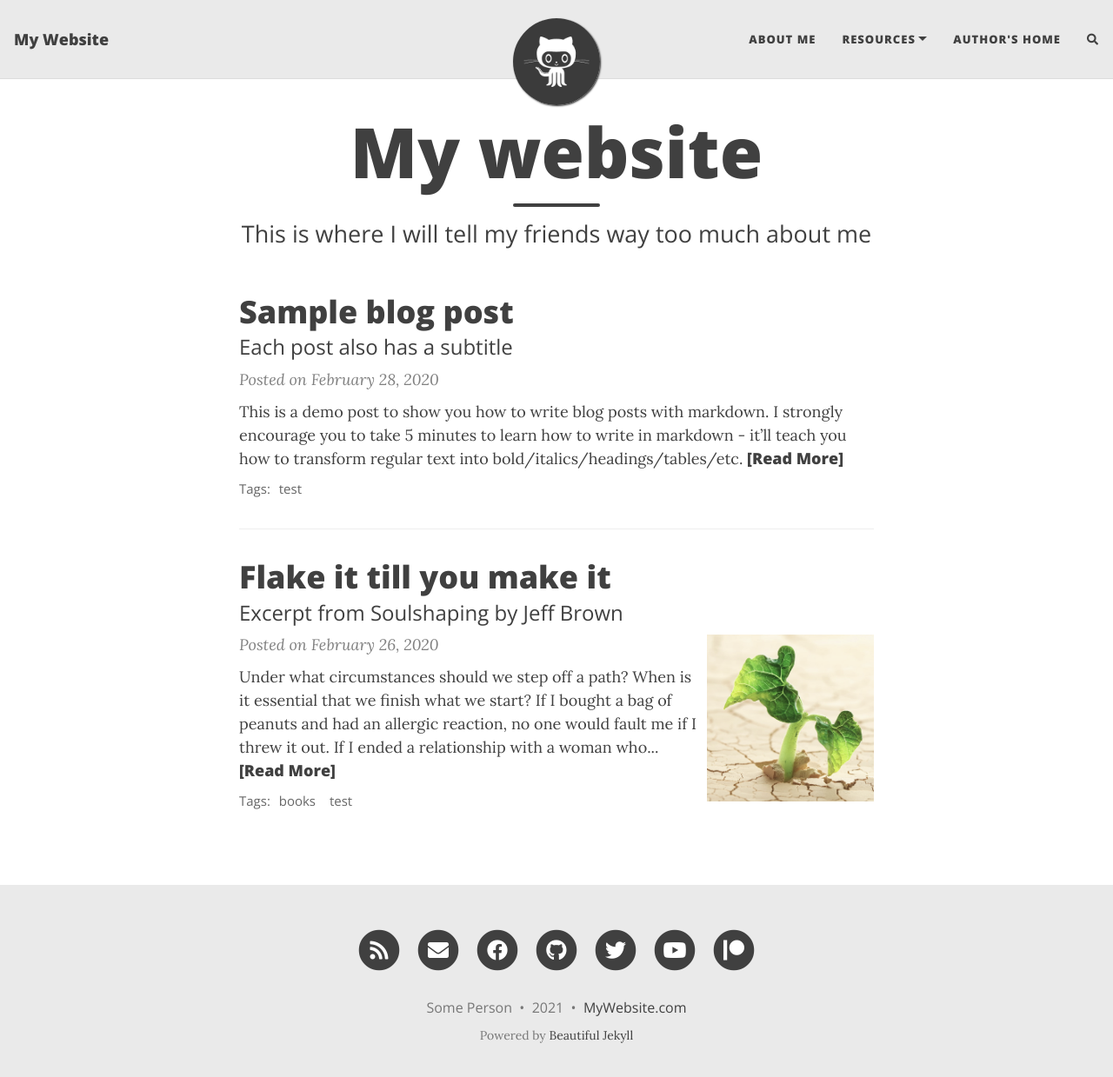
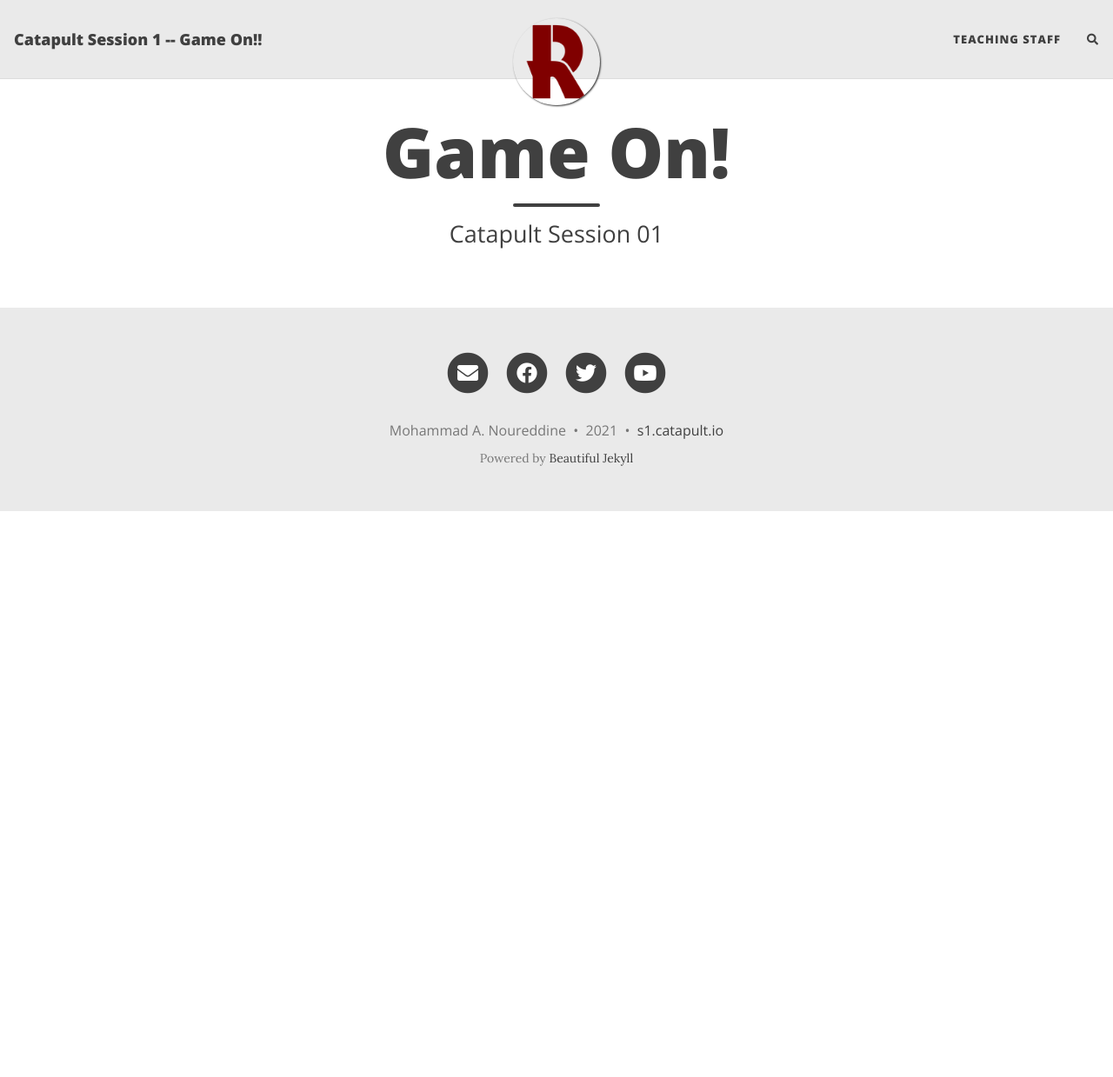
Before and after one commit to rhit-catapult/s1.catapult.io, a Jekyll site: the page built from index.html, in a window 1280 px wide and 1252 px high. Shown: the top 1239 px of the window at 87% size. Built offline with Jekyll 4.4.1, drawn with Linux system fonts in a browser that asks for light colours; nearby versions of some CDN libraries; the list of posts is cut into pages by our own code; comment, search, counter and statistics services are not loaded.

Commit message:
added about us page

````diff
--- a/_config.yml
+++ b/_config.yml
@@ -6,25 +6,21 @@
 # --- Required options --- #
 
 # Name of website
-title: My Website
+title: Catapult Session 1 -- Game On!!
 
 # Your name to show in the footer
-author: Some Person
+author: Mohammad A. Noureddine
 
 # --- List of links in the navigation bar --- #
 
 navbar-links:
-  About Me: "aboutme"
-  Resources:
-    - Beautiful Jekyll: "https://beautifuljekyll.com"
-    - Learn markdown: "https://www.markdowntutorial.com/"
-  Author's home: "https://deanattali.com"
+  Teaching Staff: "aboutus"
 
 # --- Logo --- #
 
 # Image to show in the navigation bar - works best with a square image
 # Remove this parameter if you don't want an image in the navbar
-avatar: "/assets/img/avatar-icon.png"
+avatar: "/assets/img/rose.png"
 
 # By default, the image is cut into a circle. You can disable this behaviour by setting 'round-avatar: false'
 round-avatar: true
@@ -39,14 +35,11 @@ round-avatar: true
 # Select the social network links that you want to show in the footer.
 # Uncomment the links you want to show and add your information to each one.
 social-network-links:
-  email: "someone@example.com"
-  facebook: deanattali
-  github: daattali
-  twitter: daattali
-  patreon: DeanAttali
-  youtube: c/daattali
+  email: "noureddi@rose-hulman.edu"
+  facebook: rosehulman
+  twitter: RoseHulman
+  youtube: c/rosehulman
 #  medium: yourname
-#  reddit: yourname
 #  linkedin: daattali
 #  xing: yourname
 #  stackoverflow: "3943160/daattali"
@@ -65,7 +58,7 @@ social-network-links:
 
 # If you want to show a link to an RSS in the footer, add the site description here.
 # If you don't want to show an RSS link, remove the following line.
-rss-description: This website is a virtual proof that I'm awesome
+# rss-description: This website is a virtual proof that I'm awesome
 
 # --- General options --- #
 
@@ -78,13 +71,13 @@ share-links-active:
 
 # How to display the link to your website in the footer
 # Remove this if you don't want a link in the footer
-url-pretty: "MyWebsite.com"
+url-pretty: "s1.catapult.io"
 
 # Excerpt word length - Truncate the excerpt of each post on the feed page to the specified number of words
 excerpt_length: 50
 
 # Whether or not to show an excerpt for every blog post in the feed page
-feed_show_excerpt: true
+feed_show_excerpt: false
 
 # Whether or not to show a list of tags below each post preview in the feed page
 feed_show_tags: true
@@ -193,7 +186,7 @@ date_format: "%B %-d, %Y"
 # --- You don't need to touch anything below here (but you can if you want) --- #
 
 # Output options (more information on Jekyll's site)
-timezone: "America/Toronto"
+timezone: "America/Indianapolis"
 markdown: kramdown
 highlighter: rouge
 permalink: /:year-:month-:day-:title/
--- a/_posts/2020-02-26-flake-it-till-you-make-it.md
+++ /dev/null
@@ -1,17 +0,0 @@
----
-layout: post
-title: Flake it till you make it
-subtitle: Excerpt from Soulshaping by Jeff Brown
-cover-img: /assets/img/path.jpg
-thumbnail-img: /assets/img/thumb.png
-share-img: /assets/img/path.jpg
-tags: [books, test]
----
-
-Under what circumstances should we step off a path? When is it essential that we finish what we start? If I bought a bag of peanuts and had an allergic reaction, no one would fault me if I threw it out. If I ended a relationship with a woman who hit me, no one would say that I had a commitment problem. But if I walk away from a seemingly secure route because my soul has other ideas, I am a flake?
-
-The truth is that no one else can definitively know the path we are here to walk. It’s tempting to listen—many of us long for the omnipotent other—but unless they are genuine psychic intuitives, they can’t know. All others can know is their own truth, and if they’ve actually done the work to excavate it, they will have the good sense to know that they cannot genuinely know anyone else’s. Only soul knows the path it is here to walk. Since you are the only one living in your temple, only you can know its scriptures and interpretive structure.
-
-At the heart of the struggle are two very different ideas of success—survival-driven and soul-driven. For survivalists, success is security, pragmatism, power over others. Success is the absence of material suffering, the nourishing of the soul be damned. It is an odd and ironic thing that most of the material power in our world often resides in the hands of younger souls. Still working in the egoic and material realms, they love the sensations of power and focus most of their energy on accumulation. Older souls tend not to be as materially driven. They have already played the worldly game in previous lives and they search for more subtle shades of meaning in this one—authentication rather than accumulation. They are often ignored by the culture at large, although they really are the truest warriors.
-
-A soulful notion of success rests on the actualization of our innate image. Success is simply the completion of a soul step, however unsightly it may be. We have finished what we started when the lesson is learned. What a fear-based culture calls a wonderful opportunity may be fruitless and misguided for the soul. Staying in a passionless relationship may satisfy our need for comfort, but it may stifle the soul. Becoming a famous lawyer is only worthwhile if the soul demands it. It is an essential failure if you are called to be a monastic this time around. If you need to explore and abandon ten careers in order to stretch your soul toward its innate image, then so be it. Flake it till you make it.
--- a/_posts/2020-02-28-test-markdown.md
+++ /dev/null
@@ -1,78 +0,0 @@
----
-layout: post
-title: Sample blog post
-subtitle: Each post also has a subtitle
-gh-repo: daattali/beautiful-jekyll
-gh-badge: [star, fork, follow]
-tags: [test]
-comments: true
----
-
-This is a demo post to show you how to write blog posts with markdown.  I strongly encourage you to [take 5 minutes to learn how to write in markdown](https://markdowntutorial.com/) - it'll teach you how to transform regular text into bold/italics/headings/tables/etc.
-
-**Here is some bold text**
-
-## Here is a secondary heading
-
-Here's a useless table:
-
-| Number | Next number | Previous number |
-| :------ |:--- | :--- |
-| Five | Six | Four |
-| Ten | Eleven | Nine |
-| Seven | Eight | Six |
-| Two | Three | One |
-
-
-How about a yummy crepe?
-
-![Crepe](https://s3-media3.fl.yelpcdn.com/bphoto/cQ1Yoa75m2yUFFbY2xwuqw/348s.jpg)
-
-It can also be centered!
-
-![Crepe](https://s3-media3.fl.yelpcdn.com/bphoto/cQ1Yoa75m2yUFFbY2xwuqw/348s.jpg){: .mx-auto.d-block :}
-
-Here's a code chunk:
-
-~~~
-var foo = function(x) {
-  return(x + 5);
-}
-foo(3)
-~~~
-
-And here is the same code with syntax highlighting:
-
-```javascript
-var foo = function(x) {
-  return(x + 5);
-}
-foo(3)
-```
-
-And here is the same code yet again but with line numbers:
-
-{% highlight javascript linenos %}
-var foo = function(x) {
-  return(x + 5);
-}
-foo(3)
-{% endhighlight %}
-
-## Boxes
-You can add notification, warning and error boxes like this:
-
-### Notification
-
-{: .box-note}
-**Note:** This is a notification box.
-
-### Warning
-
-{: .box-warning}
-**Warning:** This is a warning box.
-
-### Error
-
-{: .box-error}
-**Error:** This is an error box.
--- a/index.html
+++ b/index.html
@@ -1,5 +1,5 @@
 ---
 layout: home
-title: My website
-subtitle: This is where I will tell my friends way too much about me
+title: Game On!
+subtitle: Catapult Session 01
 ---
````
Also changed, not shown: aboutus.md (added, +23 -0 lines), assets/img/rose.png (added), 2 other files.
